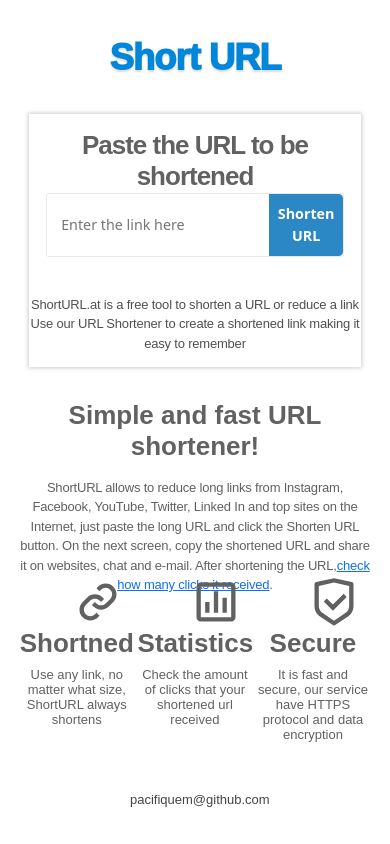
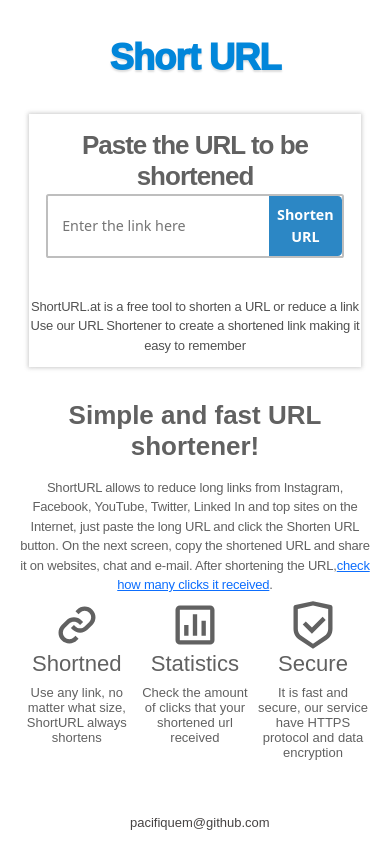
Before and after one commit to pacifiquem/url_shortner, a React (Create React App) app in the folder client/: page / in a window 390 px wide. Built offline with nearby package versions, Linux system fonts and the light colour scheme.

Commit message:
responsiveness to 450px added

```diff
--- a/client/src/assets/styles/style.css
+++ b/client/src/assets/styles/style.css
@@ -793,3 +793,21 @@ body {
         margin:  3em 9em;
     }
 }
+
+@media screen and (max-width: 450px) {
+
+    .input {
+        border: 2px solid rgba(128, 128, 128, 0.515);
+    }
+    .footer-flex {
+        margin-top: 3em;
+    }
+
+    .footer-discriptioon h2 {
+        font: 500 1.7em arial;
+    }
+
+    .icons {
+        margin-left: .6em;
+    }
+}
```
